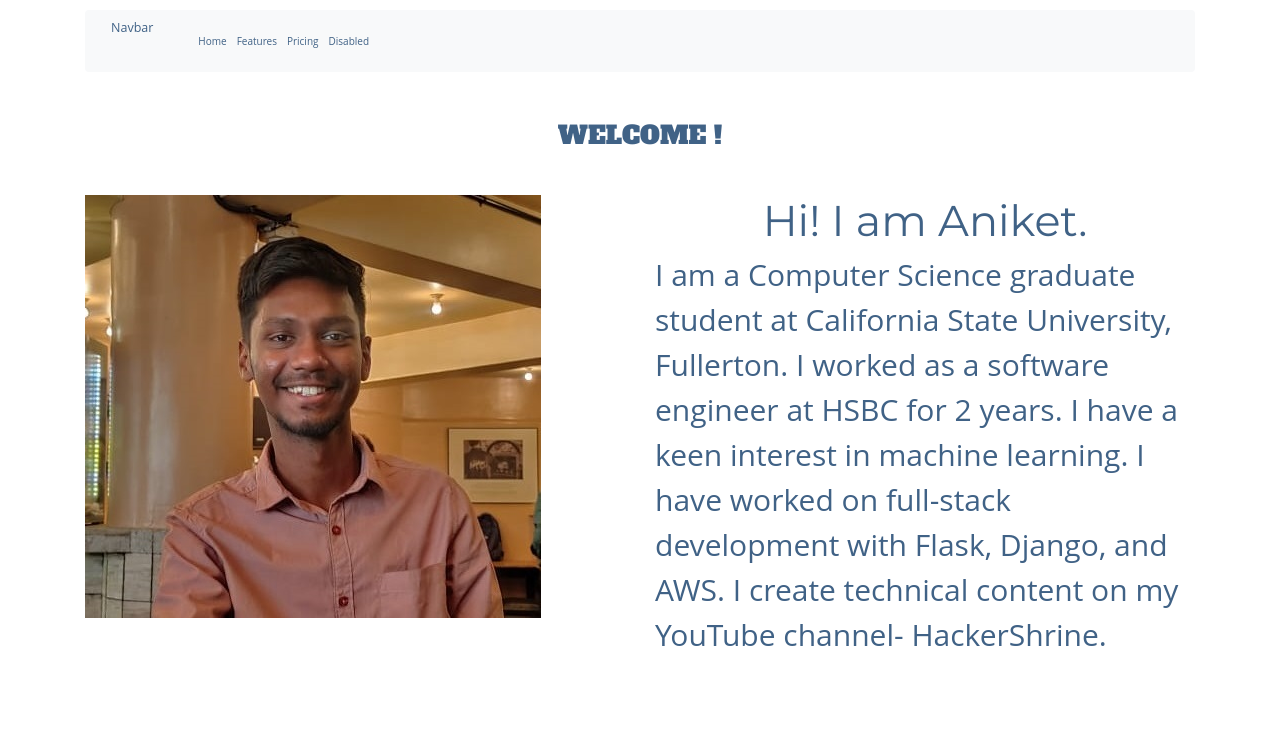
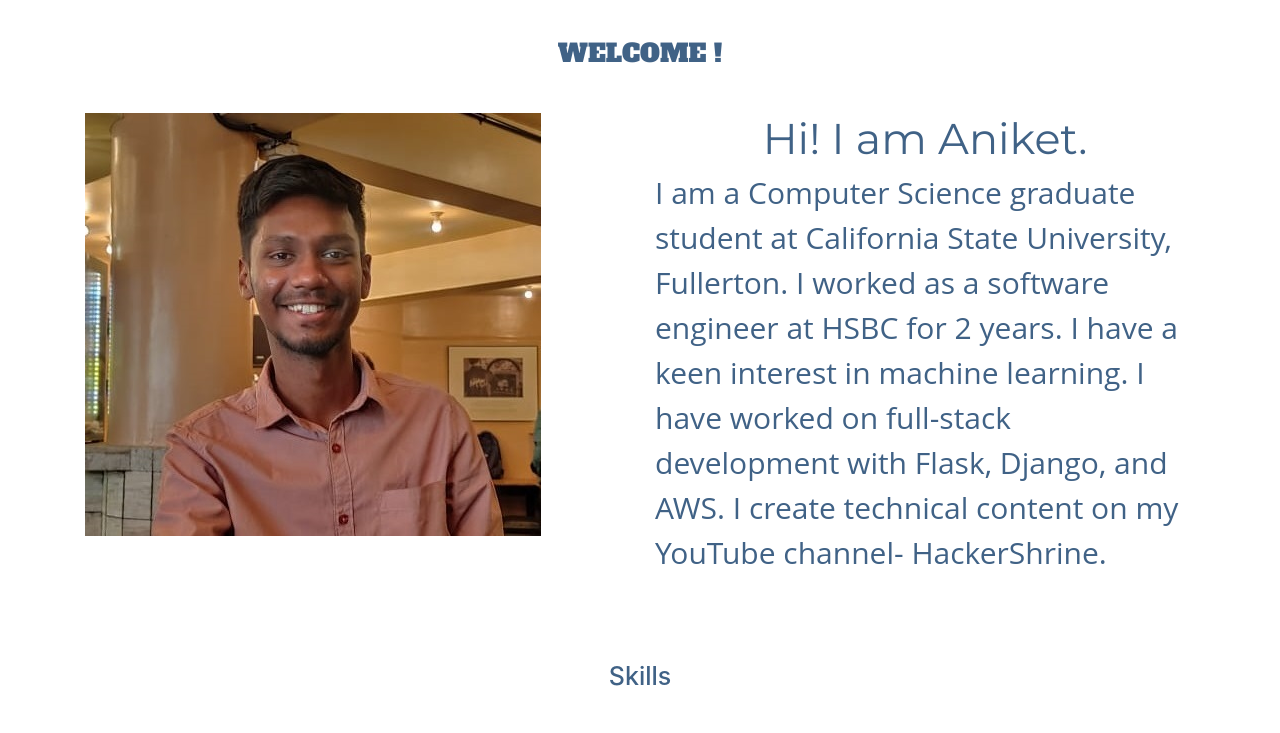
Before and after one commit to aniketwattamwar/Aniket-Wattamwar-Portfolio, a plain HTML site: page index.html in a window 1280 px wide. Shown: the top 733 px of the page. Drawn offline with nearby package versions, Linux system fonts and the light colour scheme; files whose address does not match are found by name; a web font is replaced by a local one.

Commit message:
Update index.html

```diff
--- a/index.html
+++ b/index.html
@@ -35,32 +35,6 @@
 </head>
 
 <body>
-    <div class="container">
-        <nav class="navbar navbar-expand-lg navbar-light bg-light">
-            <a class="navbar-brand" href="#">Navbar</a>
-            <button class="navbar-toggler" type="button" data-toggle="collapse" data-target="#navbarNav" aria-controls="navbarNav" aria-expanded="false" aria-label="Toggle navigation">
-              <span class="navbar-toggler-icon"></span>
-            </button>
-            <div class="collapse navbar-collapse" id="navbarNav">
-              <ul class="navbar-nav">
-                <li class="nav-item active">
-                  <a class="nav-link" href="#">Home <span class="sr-only">(current)</span></a>
-                </li>
-                <li class="nav-item">
-                  <a class="nav-link" href="#">Features</a>
-                </li>
-                <li class="nav-item">
-                  <a class="nav-link" href="#">Pricing</a>
-                </li>
-                <li class="nav-item">
-                  <a class="nav-link disabled" href="#">Disabled</a>
-                </li>
-              </ul>
-            </div>
-          </nav>
-    </div>
-
-
 
     <h1 class="text-center" style="padding-bottom:22px;font-family:'Alfa Slab One', cursive;margin-top:28px;">WELCOME !</h1>
     <div style="padding-top:18px;">
```
